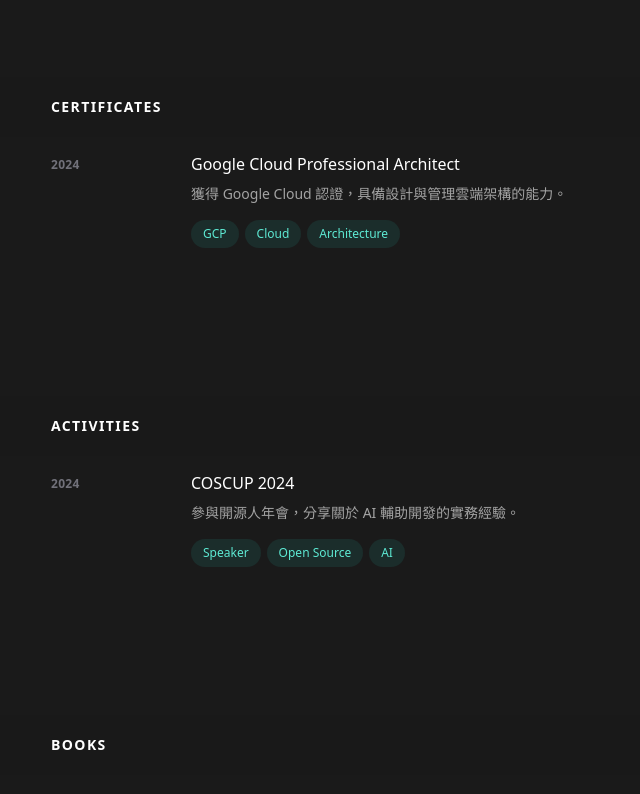
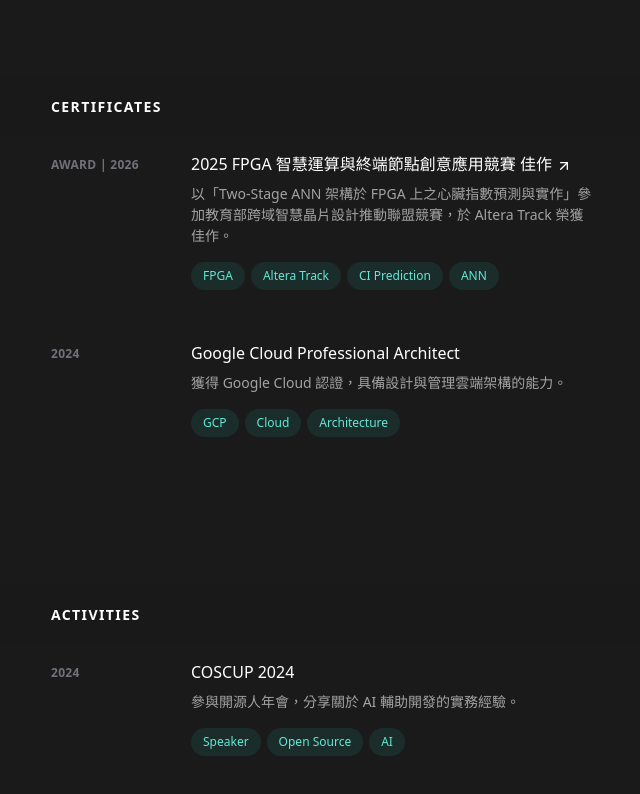
Before and after one commit to willybb0120/self_page, a Next.js app: page / in a window 1280 px wide. Shown: the part 2440-3234 px from the top of the page, without its empty margins (589-1229 px from the left). Built offline with nearby package versions, Linux system fonts and the light colour scheme.

Commit message:
Add FPGA award certificate

```diff
--- a/src/components/ui/InfoCard.tsx
+++ b/src/components/ui/InfoCard.tsx
@@ -11,8 +11,9 @@
 }
 
 export function InfoCard({ title, description, tags, link, subtitle }: InfoCardProps) {
-  // 判斷是否為內部連結 (以 / 開頭)
-  const isInternal = link?.startsWith("/");
+  // 判斷是否為內部連結 (以 / 開頭)，PDF 等 public assets 以一般連結開啟。
+  const isPdf = link?.endsWith(".pdf");
+  const isInternal = link?.startsWith("/") && !isPdf;
   const isExternal = link && !isInternal;
 
   const CardContent = (
--- a/src/data/profile.ts
+++ b/src/data/profile.ts
@@ -266,6 +266,13 @@
   ],
   certificates: [
     {
+      title: "2025 FPGA 智慧運算與終端節點創意應用競賽 佳作",
+      description: "以「Two-Stage ANN 架構於 FPGA 上之心臟指數預測與實作」參加教育部跨域智慧晶片設計推動聯盟競賽，於 Altera Track 榮獲佳作。",
+      link: "/certificates/2025-fpga-ci-altera-honorable-mention.pdf",
+      tags: ["FPGA", "Altera Track", "CI Prediction", "ANN"],
+      subtitle: "Award | 2026"
+    },
+    {
       title: "Google Cloud Professional Architect",
       description: "獲得 Google Cloud 認證，具備設計與管理雲端架構的能力。",
       tags: ["GCP", "Cloud", "Architecture"],
```
Also changed, not shown: 1 other file (tests, documents, lock files or other folders).
